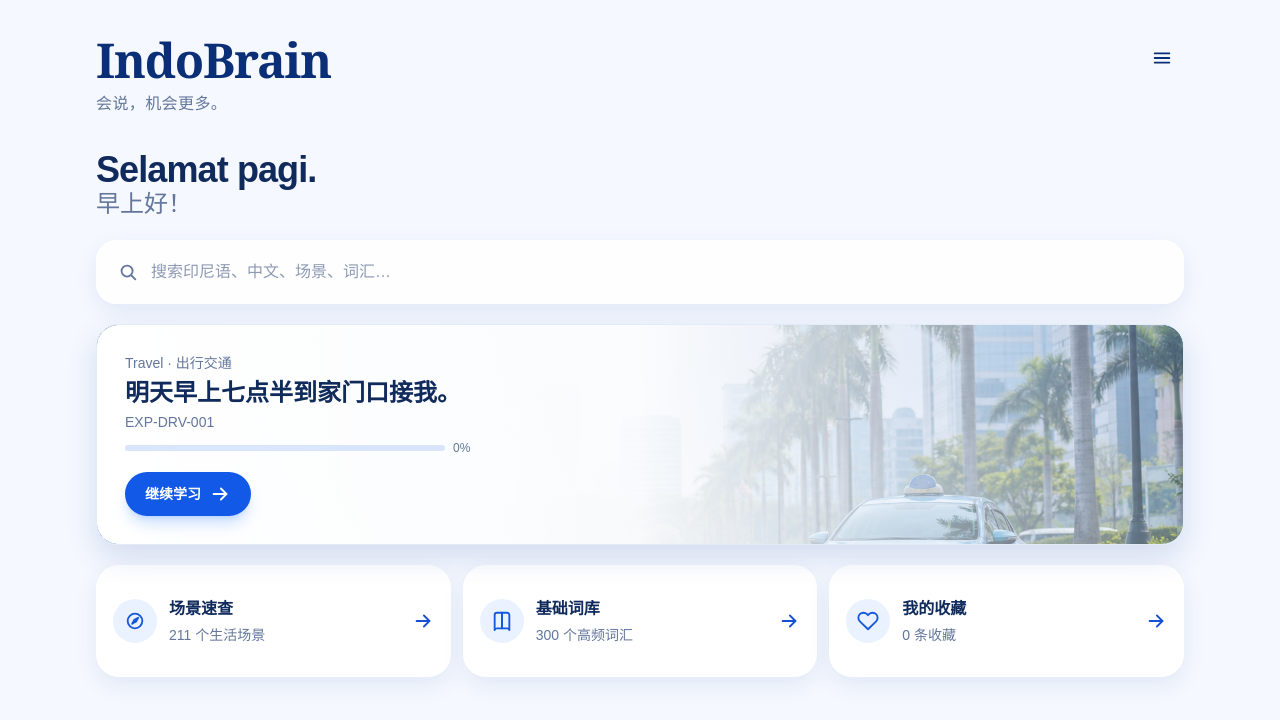
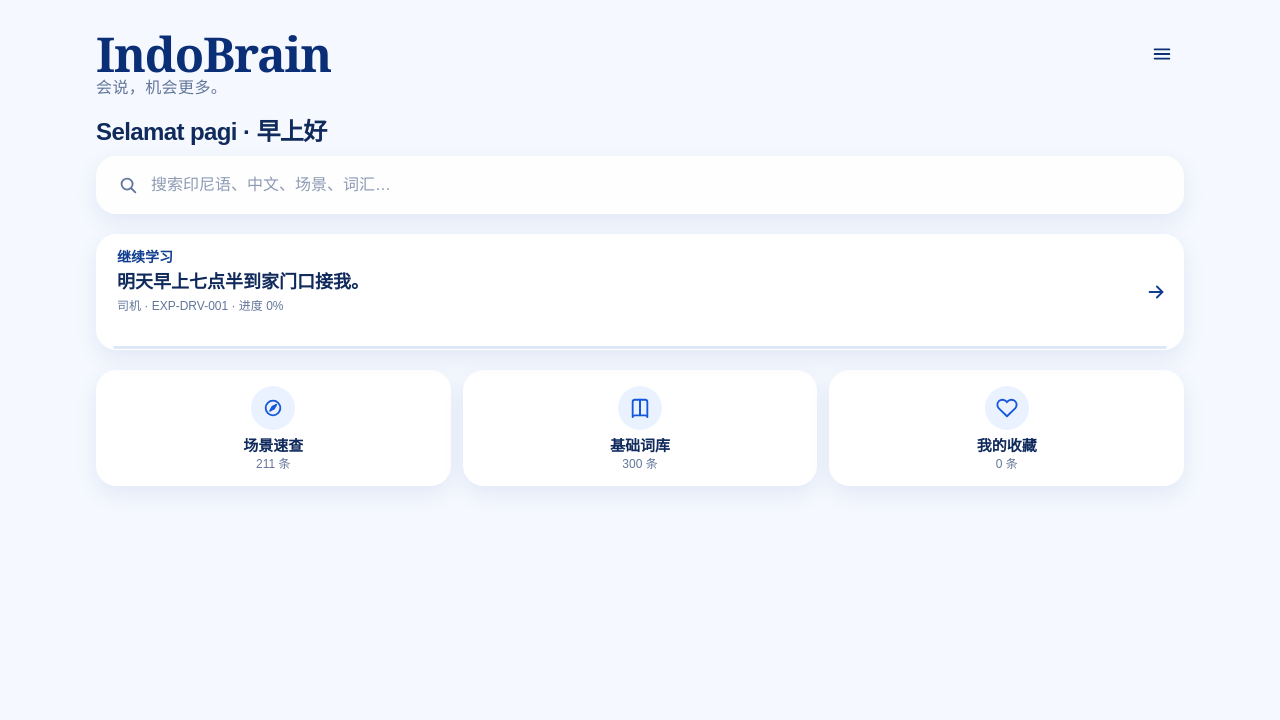
Before and after one commit to lijian13544290034-cell/IndoBrain-ID, a Next.js app: page / in a window 1280 px wide. Shown: the top 720 px of the page. Built offline with nearby package versions, Linux system fonts and the light colour scheme.

Commit message:
feat: redesign home as compact task dashboard

```diff
--- a/components/V2HomeDashboard.tsx
+++ b/components/V2HomeDashboard.tsx
@@ -1,9 +1,7 @@
 'use client';
 
-import Image from 'next/image';
 import Link from 'next/link';
 import { useEffect, useMemo, useState } from 'react';
-import { homeHeroCategories, type HomeHeroCategory } from '@/lib/home-hero-categories';
 import type { CatalogExperience } from '@/lib/experience-catalog';
 import { readLearningProfile, subscribeProfile } from '@/lib/learning-profile';
 import { vocabularyLibrary } from '@/lib/vocabulary-library';
@@ -21,30 +19,18 @@ function Icon({ name }: { name: IconName }) {
   return <svg {...common}><path d="M5 12h14" /><path d="m13 6 6 6-6 6" /></svg>;
 }
 
-function getHeroCategory(experience: CatalogExperience): HomeHeroCategory {
-  const category = experience.category.toLocaleLowerCase('id-ID');
-  if (experience.id.startsWith('EXP-DRV')) return 'travel';
-  if (experience.id.startsWith('EXP-NAN')) return 'public-service';
-  if (!experience.id.startsWith('EXP-LIF') && !experience.id.startsWith('EXP-SOC')) return 'factory';
-  if (category === 'restaurant') return 'restaurant';
-  if (category === 'business') return 'business';
-  if (category === 'friends' || category === 'dating' || experience.id.startsWith('EXP-SOC')) return 'social';
-  return 'life';
-}
-
 function greeting() {
   const hour = new Date().getHours();
-  if (hour < 11) return { id: 'Selamat pagi.', zh: '早上好！' };
-  if (hour < 15) return { id: 'Selamat siang.', zh: '下午好！' };
-  if (hour < 19) return { id: 'Selamat sore.', zh: '傍晚好！' };
-  return { id: 'Selamat malam.', zh: '晚上好！' };
+  if (hour < 11) return 'Selamat pagi · 早上好';
+  if (hour < 15) return 'Selamat siang · 下午好';
+  if (hour < 19) return 'Selamat sore · 傍晚好';
+  return 'Selamat malam · 晚上好';
 }
 
 export default function V2HomeDashboard({ catalog }: { catalog: readonly CatalogExperience[] }) {
   const [profile, setProfile] = useState<ProfileState | null>(null);
   const [query, setQuery] = useState('');
-  const [heroImageFailed, setHeroImageFailed] = useState(false);
-  const [hello, setHello] = useState({ id: 'Selamat datang.', zh: '欢迎回来！' });
+  const [hello, setHello] = useState('Selamat datang · 欢迎回来');
 
   useEffect(() => {
     setProfile(readLearningProfile());
@@ -55,12 +41,8 @@ export default function V2HomeDashboard({ catalog }: { catalog: readonly Catalog
   const completed = profile?.completed ?? [];
   const favorites = profile?.favorites ?? [];
   const continueExperience = useMemo(() => catalog.find((item) => !completed.includes(item.id)) ?? catalog[0], [catalog, completed]);
-  const heroCategory = continueExperience ? getHeroCategory(continueExperience) : 'life';
-  const hero = homeHeroCategories[heroCategory];
   const progress = catalog.length ? Math.round((completed.length / catalog.length) * 100) : 0;
   const lifeSceneCount = useMemo(() => catalog.filter((item) => item.module === 'Life').length, [catalog]);
-
-  useEffect(() => { setHeroImageFailed(false); }, [hero.heroImage]);
 
   const results = useMemo(() => {
     const term = query.trim().toLocaleLowerCase('id-ID');
@@ -77,38 +59,32 @@ export default function V2HomeDashboard({ catalog }: { catalog: readonly Catalog
   }, [catalog, query]);
 
   const entryCards = [
-    { href: '/life', title: '场景速查', subtitle: `${lifeSceneCount} 个生活场景`, icon: 'scene' as const },
-    { href: '/vocabulary', title: '基础词库', subtitle: `${vocabularyLibrary.length} 个高频词汇`, icon: 'book' as const },
-    { href: '/about#favorites', title: '我的收藏', subtitle: `${favorites.length} 条收藏`, icon: 'heart' as const },
+    { href: '/life', title: '场景速查', subtitle: `${lifeSceneCount} 条`, icon: 'scene' as const },
+    { href: '/vocabulary', title: '基础词库', subtitle: `${vocabularyLibrary.length} 条`, icon: 'book' as const },
+    { href: '/about#favorites', title: '我的收藏', subtitle: `${favorites.length} 条`, icon: 'heart' as const },
   ];
 
-  return <main className="v2-home mx-auto min-h-screen w-full max-w-6xl overflow-hidden px-5 pb-6 pt-4 sm:px-8 sm:pb-12 sm:pt-9">
-    <header data-home-part="header" className="relative z-10 flex items-start justify-between">
-      <div><p className="font-serif text-3xl font-bold tracking-tight text-[var(--ib-primary-strong)] sm:text-5xl">IndoBrain</p><p className="mt-0.5 text-sm tracking-wide text-[var(--ib-text-secondary)] sm:mt-2 sm:text-base">会说，机会更多。</p></div>
+  return <main className="v2-home mx-auto min-h-[100dvh] w-full max-w-6xl overflow-hidden px-5 pb-3 pt-3 sm:px-8 sm:pb-10 sm:pt-8">
+    <header data-home-part="header" className="relative z-10 flex h-[58px] items-start justify-between sm:h-[76px]">
+      <div><p className="font-serif text-[38px] font-bold leading-[0.92] tracking-tight text-[var(--ib-primary-strong)] sm:text-5xl">IndoBrain</p><p className="mt-1 text-[15px] leading-4 tracking-wide text-[var(--ib-text-secondary)] sm:text-base">会说，机会更多。</p></div>
       <Link href="/about" aria-label="打开菜单" className="flex size-11 items-center justify-center rounded-2xl text-[var(--ib-primary-strong)] transition hover:bg-[var(--ib-primary-soft)] active:bg-[#dce8ff]"><Icon name="menu" /></Link>
     </header>
 
-    <section data-home-part="greeting" className="relative mt-4 sm:mt-10"><h1 className="text-[21px] font-semibold leading-7 tracking-tight text-[var(--ib-text-primary)] sm:text-4xl">{hello.id}</h1><p className="mt-0.5 text-sm text-[var(--ib-text-secondary)] sm:mt-1 sm:text-2xl">{hello.zh}</p></section>
+    <section data-home-part="greeting" className="mt-2 flex h-8 items-center"><h1 className="text-[18px] font-semibold leading-8 tracking-tight text-[var(--ib-text-primary)] sm:text-2xl">{hello}</h1></section>
 
-    <section data-home-part="search" className="relative mt-2.5 sm:mt-5">
-      <label className="flex min-h-[58px] items-center gap-3 rounded-[var(--ib-radius-control)] border border-white bg-white/90 px-4 text-[var(--ib-text-secondary)] shadow-[var(--ib-shadow-card)] sm:min-h-16 sm:px-5"><Icon name="search" /><span className="sr-only">统一搜索</span><input value={query} onChange={(event) => setQuery(event.target.value)} placeholder="搜索印尼语、中文、场景、词汇…" className="min-w-0 flex-1 bg-transparent text-sm outline-none placeholder:text-[var(--ib-text-muted)] sm:text-base" /></label>
+    <section data-home-part="search" className="relative mt-2">
+      <label className="flex h-[52px] items-center gap-3 rounded-[20px] border border-white bg-white/90 px-4 text-[var(--ib-text-secondary)] shadow-[var(--ib-shadow-card)] sm:h-[58px] sm:px-5"><Icon name="search" /><span className="sr-only">统一搜索</span><input value={query} onChange={(event) => setQuery(event.target.value)} placeholder="搜索印尼语、中文、场景、词汇…" className="min-w-0 flex-1 bg-transparent text-sm outline-none placeholder:text-[var(--ib-text-muted)] sm:text-base" /></label>
       {query.trim() && <div className="absolute z-30 mt-2 w-full overflow-hidden rounded-2xl border border-[var(--ib-border-soft)] bg-[var(--ib-bg-card)] p-2 shadow-xl">{results.length ? results.map((result) => <Link key={result.key} href={result.href} className="block rounded-xl px-4 py-3 transition hover:bg-[var(--ib-primary-soft)]"><p className="text-sm font-semibold text-[var(--ib-text-primary)]">{result.title}<span className="ml-2 text-xs font-normal text-[var(--ib-text-secondary)]">{result.type}</span></p><p className="mt-1 text-xs text-[var(--ib-text-secondary)]">{result.detail}</p></Link>) : <p className="px-4 py-5 text-sm text-[var(--ib-text-secondary)]">没有找到相关内容。</p>}</div>}
     </section>
 
-    <section data-home-part="hero" className="relative mt-3 min-h-[178px] overflow-hidden rounded-[var(--ib-radius-card)] border border-[var(--ib-border-soft)] bg-gradient-to-br from-[#073c89] via-[#145bcc] to-[#9dccff] p-3 shadow-[0_12px_30px_rgba(28,77,171,0.16)] sm:mt-5 sm:min-h-[210px] sm:p-7">
-      {!heroImageFailed && <Image src={hero.heroImage} alt="" fill loading="eager" className="pointer-events-none object-cover object-right opacity-45 sm:opacity-80" onError={() => setHeroImageFailed(true)} />}
-      <div className="absolute inset-0 bg-gradient-to-r from-white via-white/94 to-white/18" />
-      <div className="relative max-w-xl">
-        <p className="text-xs font-medium text-[var(--ib-text-secondary)] sm:text-sm">{hero.label} · {hero.chinese}</p>
-        <h2 className="mt-1 line-clamp-2 text-[21px] font-semibold leading-[1.3] text-[var(--ib-text-primary)] sm:text-2xl">{continueExperience?.task ?? '从一个真实场景开始'}</h2>
-        <p className="mt-1 text-xs text-[var(--ib-text-secondary)] sm:text-sm">{continueExperience?.id ?? 'EXP-LIF-001'}</p>
-        <div className="mt-2 flex items-center gap-2"><div className="h-1.5 flex-1 max-w-xs overflow-hidden rounded-full bg-[#d9e5fb]"><div className="h-full rounded-full bg-[#1a5fe8] transition-all" style={{ width: `${progress}%` }} /></div><span className="text-xs font-medium text-[var(--ib-text-secondary)]">{progress}%</span></div>
-        {continueExperience && <Link href={continueExperience.href} className="mt-2 inline-flex min-h-9 items-center gap-2 rounded-full bg-[#1259e8] px-4 text-sm font-semibold text-white shadow-lg shadow-blue-500/25 transition hover:bg-[#0e4dcc] active:bg-[#0a3fa9] sm:mt-4 sm:min-h-11 sm:px-5">继续学习 <Icon name="arrow" /></Link>}
-      </div>
-    </section>
+    {continueExperience && <Link data-home-part="continue-task" href={continueExperience.href} className="group relative mt-2.5 flex h-[110px] overflow-hidden rounded-[20px] border border-white bg-[var(--ib-bg-card)] px-4 py-3 shadow-[var(--ib-shadow-card)] transition hover:bg-[var(--ib-primary-soft)] active:bg-[#dce8ff] sm:mt-5 sm:h-[116px] sm:px-5">
+      <div className="min-w-0 pr-9"><p className="text-sm font-semibold text-[var(--ib-primary)]">继续学习</p><h2 className="mt-1 line-clamp-2 text-[18px] font-semibold leading-[1.28] text-[var(--ib-text-primary)]">{continueExperience.task}</h2><p className="mt-1 truncate text-xs text-[var(--ib-text-secondary)]">{continueExperience.category} · {continueExperience.id} · 进度 {progress}%</p></div>
+      <span aria-hidden="true" className="absolute right-4 top-1/2 -translate-y-1/2 text-[var(--ib-primary)] transition group-hover:translate-x-1"><Icon name="arrow" /></span>
+      <span aria-hidden="true" className="absolute inset-x-4 bottom-0 h-[3px] overflow-hidden rounded-full bg-[#dce7f8]"><span className="block h-full rounded-full bg-[var(--ib-primary)]" style={{ width: `${progress}%` }} /></span>
+    </Link>}
 
-    <section data-home-part="entries" className="mt-2.5 grid gap-2 sm:mt-5 sm:grid-cols-3 sm:gap-3">
-      {entryCards.map((entry) => <Link data-home-entry key={entry.href} href={entry.href} className="group flex min-h-[72px] items-center justify-between gap-3 rounded-[var(--ib-radius-card)] border border-white bg-[var(--ib-bg-card)] p-3 shadow-[var(--ib-shadow-card)] transition hover:-translate-y-0.5 hover:bg-[var(--ib-primary-soft)] active:bg-[#dce8ff] sm:min-h-28 sm:p-4"><div className="flex min-w-0 items-center gap-3"><span className="flex size-9 shrink-0 items-center justify-center rounded-full bg-[var(--ib-primary-soft)] text-[#1558db] sm:size-11"><Icon name={entry.icon} /></span><span className="min-w-0"><h2 className="text-base font-bold text-[var(--ib-text-primary)]">{entry.title}</h2><p className="mt-0.5 text-xs text-[var(--ib-text-secondary)] sm:mt-1 sm:text-sm">{entry.subtitle}</p></span></div><span className="shrink-0 text-[#174fd4] transition group-hover:translate-x-1"><Icon name="arrow" /></span></Link>)}
+    <section data-home-part="entries" className="mt-2.5 grid grid-cols-3 gap-2 sm:mt-5 sm:gap-3">
+      {entryCards.map((entry) => <Link data-home-entry key={entry.href} href={entry.href} className="flex h-[110px] min-w-0 flex-col items-center justify-center rounded-[20px] border border-white bg-[var(--ib-bg-card)] px-2 text-center shadow-[var(--ib-shadow-card)] transition hover:-translate-y-0.5 hover:bg-[var(--ib-primary-soft)] active:bg-[#dce8ff] sm:h-[116px] sm:px-4"><span className="flex size-9 items-center justify-center rounded-full bg-[var(--ib-primary-soft)] text-[#1558db] sm:size-11"><Icon name={entry.icon} /></span><h2 className="mt-2 truncate text-[15px] font-bold leading-4 text-[var(--ib-text-primary)]">{entry.title}</h2><p className="mt-1 text-xs leading-3 text-[var(--ib-text-secondary)]">{entry.subtitle}</p></Link>)}
     </section>
   </main>;
 }
```
